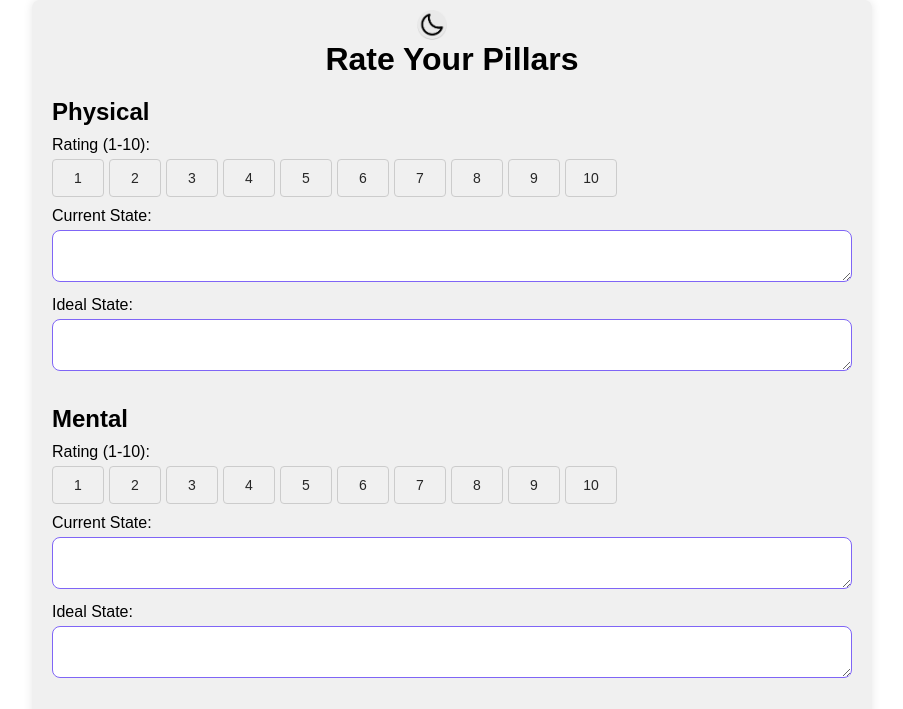
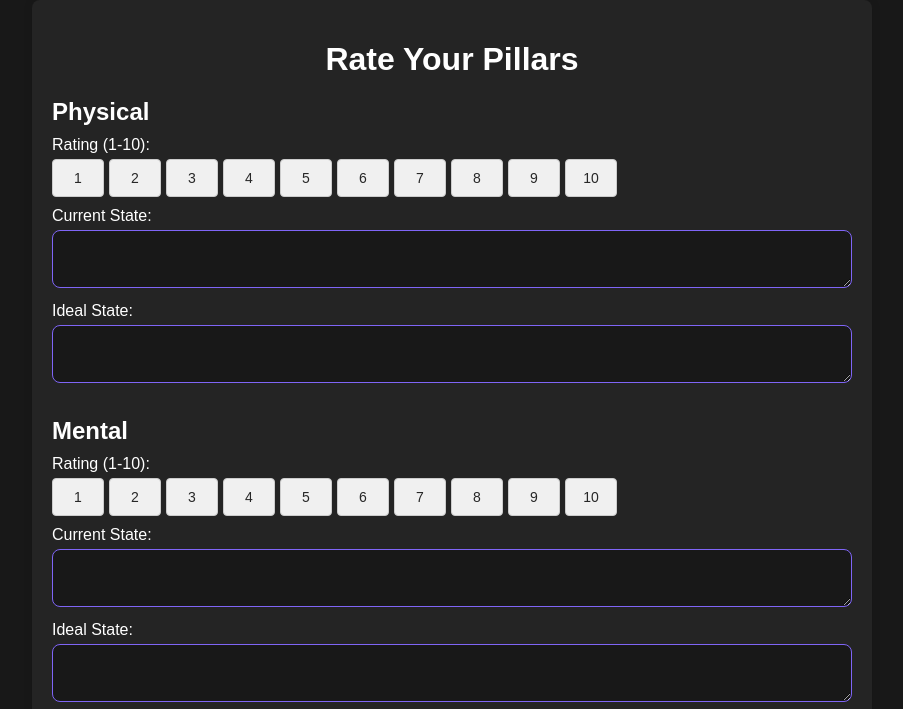
Before and after one commit to TYBK/teka_pillar_module, a plain HTML site: page index.html in a window 1280 px wide. Shown: the top 709 px of the page, without its empty margins (188-1091 px from the left). Drawn offline with nearby package versions, Linux system fonts and the light colour scheme.

Commit message:
Add files via upload

```diff
--- a/index.html
+++ b/index.html
@@ -7,25 +7,14 @@
     <script src="https://cdnjs.cloudflare.com/ajax/libs/jspdf/2.3.1/jspdf.umd.min.js"></script>
     <style>
         :root {
-    --background-color-light: #ffffff;
             --background-color-dark: #181818;
-    --text-color-light: #000000;
             --text-color-dark: #ffffff;
-    --accent-color-light: #f0f0f0;
             --accent-color-dark: #242424;
         }
 
-body.light-mode {
-    background-color: var(--background-color-light);
-    color: var(--text-color-light);
-}
-
-body.dark-mode {
+        body {
             background-color: var(--background-color-dark);
             color: var(--text-color-dark);
-}
-
-body {
             font-family: Arial, sans-serif;
             display: flex;
             justify-content: center;
@@ -35,7 +24,7 @@ body {
         }
 
         .container {
-    background-color: var(--accent-color-light);
+            background-color: var(--accent-color-dark);
             padding: 20px;
             border-radius: 8px;
             box-shadow: 0 0 10px rgba(0, 0, 0, 0.1);
@@ -43,10 +32,6 @@ body {
             max-width: 800px;
             transition: background-color 0.3s;
             position: relative;
-}
-
-body.dark-mode .container {
-    background-color: var(--accent-color-dark);
         }
 
         h1 {
@@ -104,22 +89,17 @@ textarea {
             border: 1px solid #ccc;
             border-radius: 8px;
             box-sizing: border-box;
-    background-color: var(--background-color-light);
-    color: var(--text-color-light);
+            background-color: var(--background-color-dark);
+            color: var(--text-color-dark);
             transition: background-color 0.3s, color 0.3s, box-shadow 0.3s;
             border-color: #7F65F6;
+            font-size: 16px;
         }
 
         textarea:focus {
             outline: none;
             border-color: #7F65F6;
             box-shadow: 0 0 10px #7F65F6;
-}
-
-body.dark-mode textarea {
-    background-color: var(--background-color-dark);
-    color: var(--text-color-dark);
-    border-color: #7F65F6;
         }
 
         button {
@@ -131,6 +111,7 @@ button {
             border: none;
             border-radius: 8px;
             cursor: pointer;
+            font-size: 16px;
         }
 
         button:hover {
@@ -141,21 +122,6 @@ textarea.error, .rating-buttons.error {
             border: 2px solid red;
         }
 
-#themeToggle {
-    background: none;
-    border: none;
-    cursor: pointer;
-    padding: 0;
-    position: absolute;
-    top: 10px;
-    right: 20px;
-}
-
-#themeIcon {
-    width: 30px;
-    height: 30px;
-}
-
         /* Responsive design for mobile */
         @media (max-width: 600px) {
             .rating-button {
@@ -163,14 +129,14 @@ textarea.error, .rating-buttons.error {
                 width: 20px;
                 font-size: 10px;
             }
+            textarea, button {
+                font-size: 14px;
+            }
         }
     </style>
 </head>
 <body>
     <div class="container">
-        <button id="themeToggle">
-            <img src="light.png" id="themeIcon" alt="Toggle Light/Dark Mode">
-        </button>
         <h1>Rate Your Pillars</h1>
         <form id="pillarsForm">
             <div class="pillar" id="pillar-template" style="display: none;">
@@ -191,6 +157,7 @@ textarea.error, .rating-buttons.error {
     </div>
     <script>
         document.addEventListener('DOMContentLoaded', function () {
+            console.log("Document loaded"); // Debug log
             const pillars = [
                 'Physical',
                 'Mental',
@@ -253,21 +220,10 @@ textarea.error, .rating-buttons.error {
 
                 container.appendChild(clone);
             });
-
-    const themeToggleButton = document.getElementById('themeToggle');
-    const themeIcon = document.getElementById('themeIcon');
-
-    themeToggleButton.addEventListener('click', function () {
-        document.body.classList.toggle('dark-mode');
-        if (document.body.classList.contains('dark-mode')) {
-            themeIcon.src = 'dark.png';
-        } else {
-            themeIcon.src = 'light.png';
-        }
-    });
         });
 
         function generatePDF() {
+            console.log("Generate PDF function called"); // Debug log
             const form = document.getElementById('pillarsForm');
             const pillarsData = [];
             let allFieldsCompleted = true;
@@ -318,6 +274,11 @@ function generatePDF() {
             }
 
             const { jsPDF } = window.jspdf;
+            if (!jsPDF) {
+                console.error("jsPDF is not available.");
+                return;
+            }
+
             const doc = new jsPDF();
 
             // Add logo
```
Lines whose indentation alone changed are shown as unchanged.
